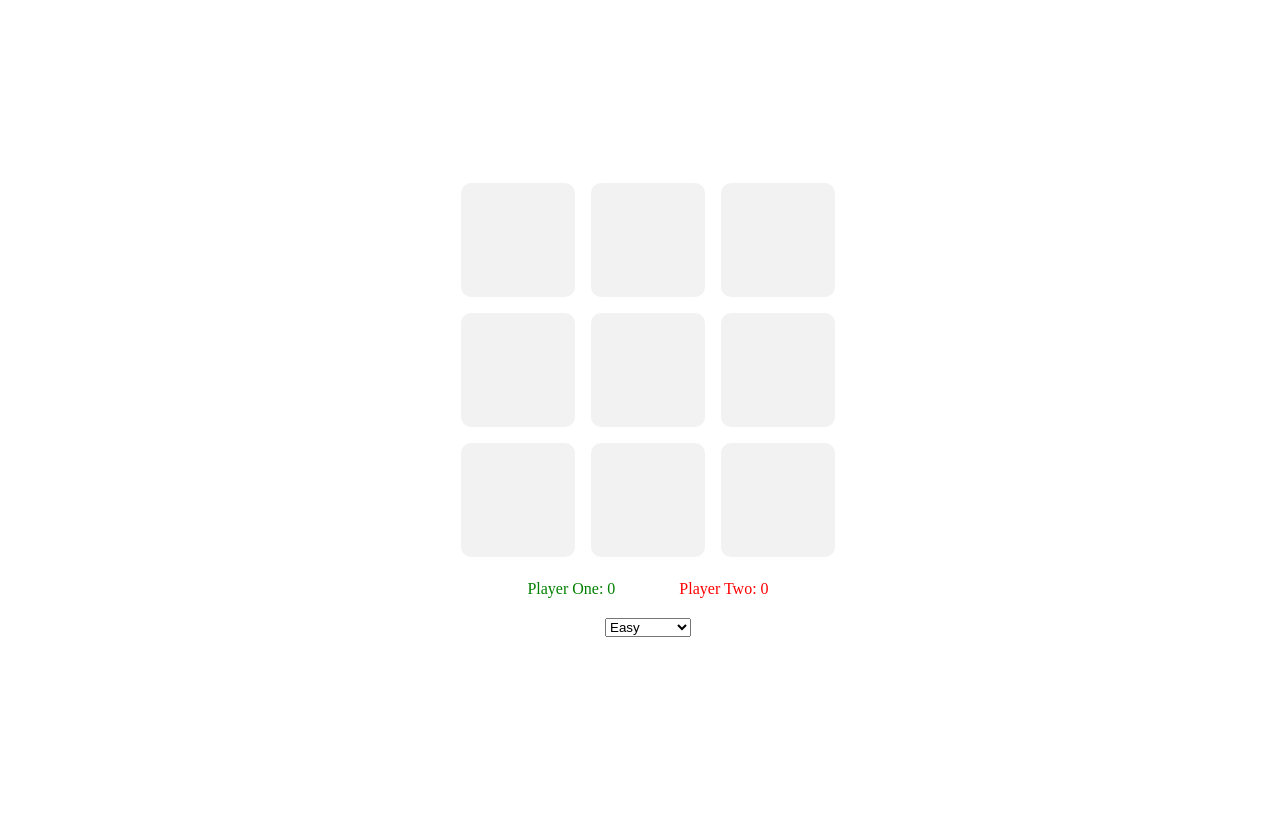
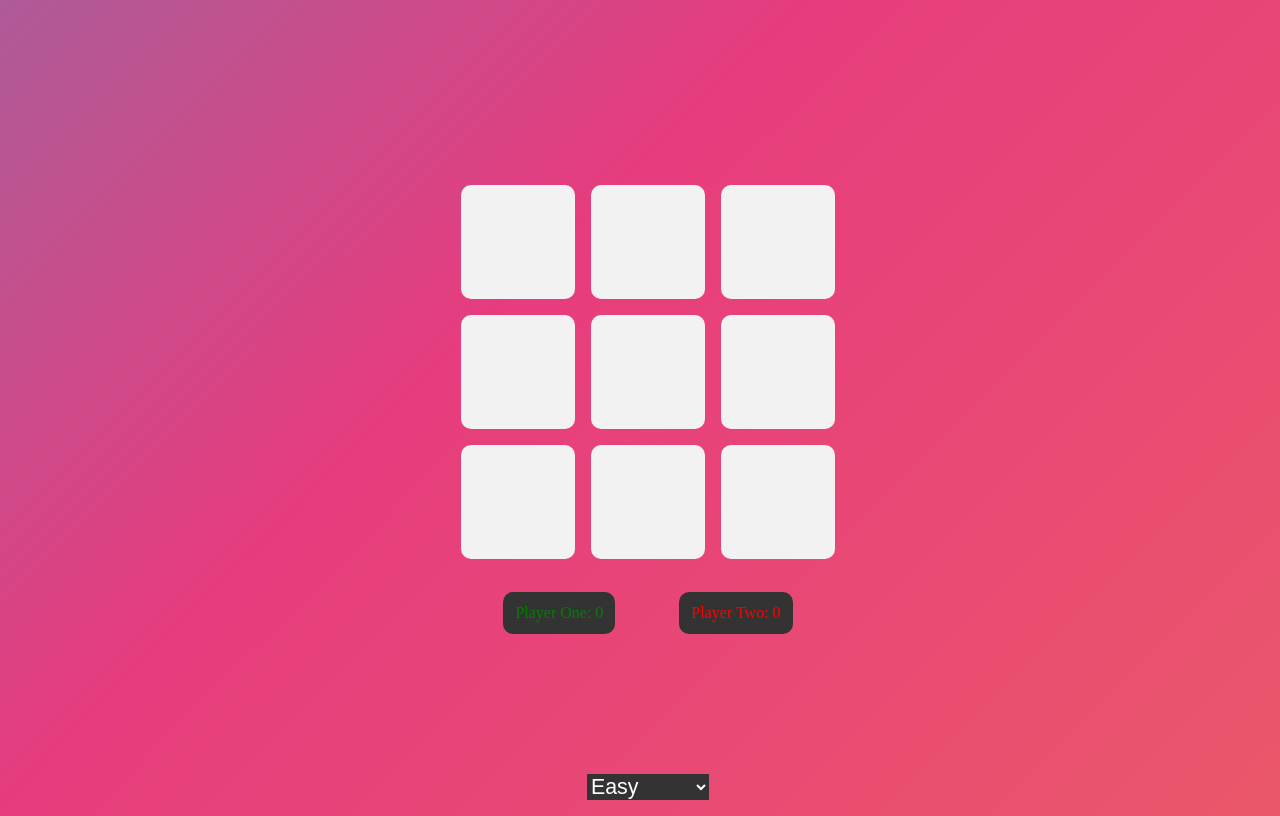
Before and after one commit to mojleon/Tic_Tac_Toe, a plain HTML site: page index.html in a window 1280 px wide. Drawn offline with Linux system fonts and the light colour scheme.

Commit message:
Made it look better!

```diff
--- a/script.js
+++ b/script.js
@@ -9,8 +9,9 @@ const GameBoard = {
       GameBoard.placeBlock(gameboardDiv, divIndex);
     }
 
-    GameBoard.placeScoreBoard();
-    GameBoard.placeDifficulty();
+    GameBoard.placeScoreBoard(gameboardDiv);
+    GameBoard.placeDifficulty(body);
+    GameBoard.threeD();
     GamePlay.evenListener();
   },
 
@@ -25,8 +26,7 @@ const GameBoard = {
     gameboardDiv.appendChild(outerDiv);
   },
 
-  placeScoreBoard() {
-    const body = document.querySelector("body");
+  placeScoreBoard(body) {
     const scoreDiv = document.createElement("div");
     scoreDiv.classList.add("scoreDiv");
     body.appendChild(scoreDiv);
@@ -44,8 +44,7 @@ const GameBoard = {
     scoreDiv.appendChild(playerTwo);
   },
 
-  placeDifficulty() {
-    const body = document.querySelector("body");
+  placeDifficulty(body) {
     const difficultyDiv = document.createElement("select");
 
     const difficultyLevels = ["Easy", "Impossible"];
@@ -63,6 +62,40 @@ const GameBoard = {
 
       body.appendChild(difficultyDiv);
     }
+  },
+
+  threeD() {
+    let constrain = 20;
+    let gameboardDiv = document.querySelector(".gameboardDiv");
+
+    function transforms(x, y, el) {
+      let box = el.getBoundingClientRect();
+      let calcX = -(y - box.y - box.height / 2) / constrain;
+      let calcY = (x - box.x - box.width / 2) / constrain;
+
+      return (
+        "perspective(200px) " +
+        "   rotateX(" +
+        calcX +
+        "deg) " +
+        "   rotateY(" +
+        calcY +
+        "deg) "
+      );
+    }
+
+    function transformElement(el, xyEl) {
+      el.style.transform = transforms.apply(null, xyEl);
+    }
+
+    gameboardDiv.onmousemove = function (e) {
+      let xy = [e.clientX, e.clientY];
+      let position = xy.concat([gameboardDiv]);
+
+      window.requestAnimationFrame(function () {
+        transformElement(gameboardDiv, position);
+      });
+    };
   },
 };
 
--- a/style.css
+++ b/style.css
@@ -5,6 +5,24 @@ body {
   flex-direction: column;
   justify-content: center;
   align-items: center;
+
+  overflow: hidden;
+
+  background: linear-gradient(-45deg, #ee7752, #e73c7e, #23a6d5, #23d5ab);
+  background-size: 400% 400%;
+  animation: gradient 15s ease infinite;
+}
+
+@keyframes gradient {
+  0% {
+    background-position: 0% 50%;
+  }
+  50% {
+    background-position: 100% 50%;
+  }
+  100% {
+    background-position: 0% 50%;
+  }
 }
 
 .gameboardDiv {
@@ -55,6 +73,13 @@ body {
   gap: 4em;
 }
 
+.playerOne,
+.playerTwo {
+  background-color: #333;
+  padding: 12px;
+  border-radius: 10px;
+}
+
 .playerOne {
   color: green;
 }
@@ -64,8 +89,14 @@ body {
 }
 
 .difficulty {
-  margin-top: 20px;
+  font-size: 16pt;
+  margin-bottom: 0;
   display: flex;
   justify-content: center;
   align-items: center;
+  position: absolute;
+  border: none;
+  background: #333;
+  color: white;
+  bottom: 0;
 }
```
